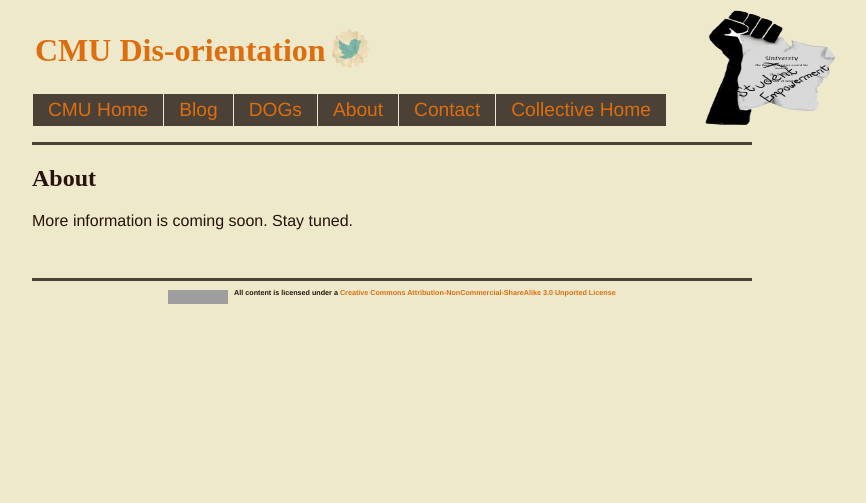
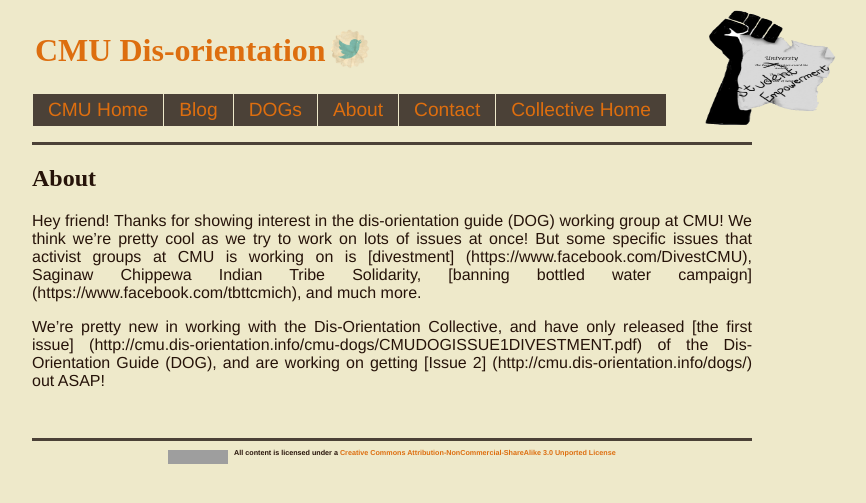
Before and after one commit to dis-orientation/cmu, a Jekyll site: the page built from about.md, in a window 1280 px wide. Shown: the top 503 px of the page, without its empty margins (248-1114 px from the left). Built offline with Jekyll 4.4.1, drawn with Linux system fonts in a browser that asks for light colours; Markdown is read by kramdown in place of the engine named in the settings; grey boxes are pictures that could not be loaded.

Commit message:
Update about.md

```diff
--- a/about.md
+++ b/about.md
@@ -5,4 +5,12 @@ layout: default
 
 ## About
 
-More information is coming soon. Stay tuned.
+Hey friend! Thanks for showing interest in the dis-orientation guide (DOG) working group at CMU!
+We think we're pretty cool as we try to work on lots of issues at once!
+But some specific issues that activist groups at CMU is working on is
+[divestment] (https://www.facebook.com/DivestCMU), Saginaw Chippewa Indian Tribe Solidarity,
+[banning bottled water campaign] (https://www.facebook.com/tbttcmich), and much more.
+
+We're pretty new in working with the Dis-Orientation Collective,
+and have only released [the first issue] (http://cmu.dis-orientation.info/cmu-dogs/CMUDOGISSUE1DIVESTMENT.pdf) of the Dis-Orientation Guide (DOG),
+and are working on getting [Issue 2] (http://cmu.dis-orientation.info/dogs/) out ASAP!
```
